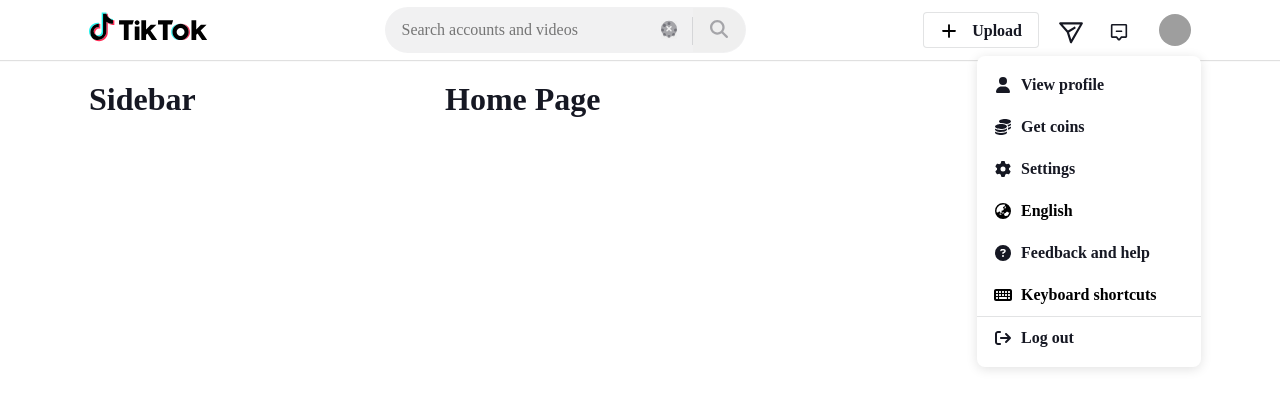
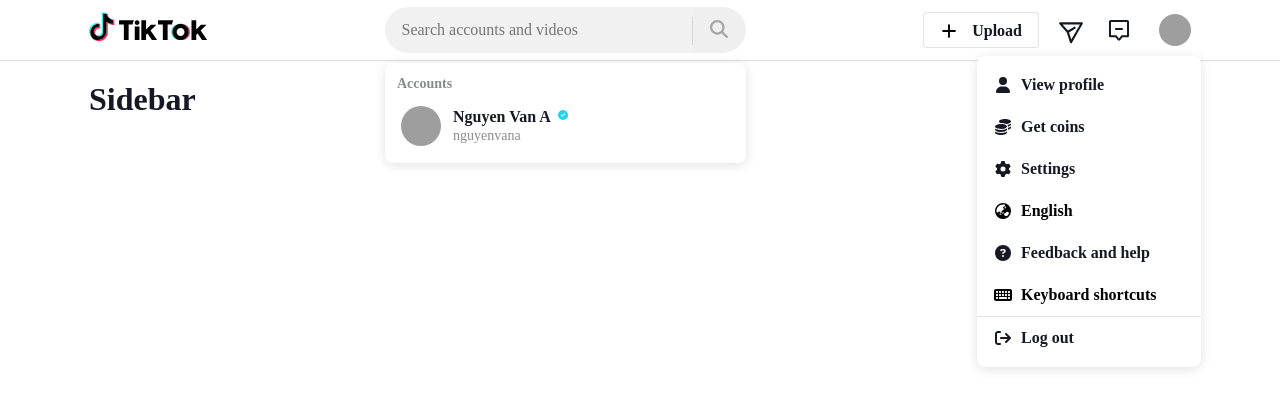
Before and after one commit to anhay1999/tiktok-ui, a React (Create React App) app: page / in a window 1280 px wide. Shown: the top 408 px of the page. Built offline with nearby package versions, Linux system fonts and the light colour scheme; grey boxes are pictures that could not be loaded; a web font is replaced by a local one.

Commit message:
SearchCom'&logic

```diff
--- a/src/components/AccountItem/index.js
+++ b/src/components/AccountItem/index.js
@@ -1,6 +1,7 @@
 import { faCheckCircle } from "@fortawesome/free-solid-svg-icons";
 import { FontAwesomeIcon } from "@fortawesome/react-fontawesome";
 import classNames from "classnames/bind";
+import Image from "~/components/Image";
 import styles from "./AccountItem.module.scss";
 
 const cx = classNames.bind(styles);
@@ -8,7 +9,7 @@
 function AccountItem() {
   return (
     <div className={cx("wrapper")}>
-      <img
+      <Image
         className={cx("avatar")}
         src="https://p16-sign-va.tiktokcdn.com/tos-useast2a-avt-0068-giso/f75993e97bd5424690cb3c702fc88b0d~c5_100x100.jpeg?x-expires=1660377600&x-signature=wXskY2kudWtXUWjrI%2BB1wuExE0M%3D"
         alt="abc"
--- a/src/components/Layout/components/Header/Header.module.scss
+++ b/src/components/Layout/components/Header/Header.module.scss
@@ -19,76 +19,7 @@
 }
 .logo {
 }
-.search,
-.search-result {
-  width: 361px;
-}
-.search {
-  position: relative;
-  height: var(--search-height);
-  padding-left: 16px;
-  background-color: rgba(22, 24, 35, 0.06);
-  border-radius: var(--search-border-radius);
-  display: flex;
-  border: 1.5px solid transparent;
-  // justify-content: center;
-
-  input {
-    height: 100%;
-    color: var(--black);
-    font-size: 1.6rem;
-    background-color: transparent;
-    caret-color: red;
-    flex: 1;
-  }
-
-  input:not(:placeholder-shown) ~ .search-btn {
-    color: rgba(22, 24, 35, 0.75);
-  }
-
-  &::after {
-    content: "";
-    position: absolute;
-    top: calc((var(--search-height) - 28px) / 2);
-    right: var(--search-button-width);
-    height: 28px;
-    background-color: rgba(22, 24, 35, 0.12);
-    width: 1px;
-  }
-  &:focus-within {
-    border-color: rgba(22, 24, 35, 0.2);
-  }
-}
-.clear,
-.loading {
-  position: absolute;
-  right: calc(var(--search-button-width) + 16px);
-  top: 50%;
-  transform: translateY(-50%);
-  color: rgba(22, 24, 35, 0.34);
-}
-.search-btn {
-  width: var(--search-button-width);
-  height: 100%;
-  border-top-right-radius: var(--search-border-radius);
-  border-bottom-right-radius: var(--search-border-radius);
-  font-size: 1.8rem;
-  color: rgba(22, 24, 35, 0.34);
-
-  &:hover {
-    cursor: pointer;
-    background-color: rgba(22, 24, 35, 0.03);
-  }
-  &:active {
-    background-color: rgba(22, 24, 35, 0.06);
-  }
-}
-.search-title {
-  color: rgba(22, 24, 35, 0.5);
-  padding: 5px 12px;
-  font-size: 14px;
-  font-weight: 600;
-}
+// search
 .plus-icon {
   margin-right: 8px;
 }
@@ -130,6 +61,9 @@
   margin-left: 16px;
   cursor: pointer;
 }
+.inbox {
+  padding: 0;
+}
 .user-avatar {
   border-radius: 50%;
   width: 32px;
--- a/src/components/Layout/components/Header/index.js
+++ b/src/components/Layout/components/Header/index.js
@@ -2,30 +2,22 @@
 import styles from "./Header.module.scss";
 import images from "~/assets/images";
 import Tippy from "@tippyjs/react";
-import Headeless from "@tippyjs/react/headless";
 import "tippy.js/dist/tippy.css"; // optional
 import { FontAwesomeIcon } from "@fortawesome/react-fontawesome";
 import {
   faCircleQuestion,
-  faCircleXmark,
   faCoins,
   faEarthAsia,
   faEllipsisVertical,
   faGear,
   faKeyboard,
-  faMagnifyingGlass,
-  faMessage,
-  faPaperPlane,
   faSignOut,
-  faSpinner,
   faUser,
 } from "@fortawesome/free-solid-svg-icons";
-import { useEffect, useState } from "react";
-import { Wrapper as PopperWrapper } from "~/components/Popper";
-import AccountItem from "~/components/AccountItem";
 import Button from "~/components/Button";
 import Menu from "~/components/Popper/Menu";
 import Image from "~/components/Image";
+import Search from "../Search";
 const cx = classNames.bind(styles);
 const MENU_ITEMS = [
   {
@@ -56,13 +48,8 @@
   },
 ];
 function Header() {
-  const [searchResult, setSearchResult] = useState([]);
   const currentUser = true;
-  useEffect(() => {
-    setTimeout(() => {
-      // setSearchResult(["a", "b"]);
-    }, 0);
-  });
+
   const handleMenuChange = (menuItem) => {
     //handle
     console.log(menuItem);
@@ -94,36 +81,13 @@
   return (
     <header className={cx("wrapper")}>
       <div className={cx("inner")}>
+        {/* logo */}
         <div className={cx("logo")}>
           <img src={images.logo} alt="tiktok" />
         </div>
-        <Headeless
-          interactive={true}
-          visible={searchResult.length > 0}
-          render={(attrs) => (
-            <div className={cx("search-result")} tabIndex="-1" {...attrs}>
-              <PopperWrapper>
-                <h4 className={cx("search-title")}>Accounts</h4>
-                <AccountItem />
-              </PopperWrapper>
-            </div>
-          )}
-        >
-          <div className={cx("search")}>
-            <input
-              placeholder="Search accounts and videos"
-              spellCheck={false}
-            />
-            <button className={cx("clear")}>
-              <FontAwesomeIcon icon={faCircleXmark} />
-            </button>
-            <FontAwesomeIcon className={cx("loading")} icon={faSpinner} />
-
-            <button className={cx("search-btn")}>
-              <FontAwesomeIcon icon={faMagnifyingGlass} />
-            </button>
-          </div>
-        </Headeless>
+        {/* search */}
+        <Search />
+        {/* Action */}
         <div className={cx("actions")}>
           <Button text>
             <span>
@@ -141,7 +105,7 @@
                 </button>
               </Tippy>
               <Tippy content="Inbox" placement="bottom">
-                <button className={cx("action-btn")}>
+                <button className={cx("action-btn", "inbox")}>
                   {/* <FontAwesomeIcon icon={faMessage} /> */}
                   {images.inbox()}
                 </button>
--- /dev/null
+++ b/src/components/Layout/components/Search/Search.module.scss
@@ -0,0 +1,71 @@
+.search,
+.search-result {
+  width: 361px;
+}
+.search {
+  position: relative;
+  height: var(--search-height);
+  padding-left: 16px;
+  background-color: rgba(22, 24, 35, 0.06);
+  border-radius: var(--search-border-radius);
+  display: flex;
+  border: 1.5px solid transparent;
+  // justify-content: center;
+
+  input {
+    height: 100%;
+    color: var(--black);
+    font-size: 1.6rem;
+    background-color: transparent;
+    caret-color: red;
+    flex: 1;
+  }
+
+  input:not(:placeholder-shown) ~ .search-btn {
+    color: rgba(22, 24, 35, 0.75);
+  }
+
+  &::after {
+    content: "";
+    position: absolute;
+    top: calc((var(--search-height) - 28px) / 2);
+    right: var(--search-button-width);
+    height: 28px;
+    background-color: rgba(22, 24, 35, 0.12);
+    width: 1px;
+  }
+  &:focus-within {
+    border-color: rgba(22, 24, 35, 0.2);
+  }
+}
+.clear,
+.loading {
+  position: absolute;
+  right: calc(var(--search-button-width) + 16px);
+  top: 50%;
+  transform: translateY(-50%);
+  color: rgba(22, 24, 35, 0.34);
+  //cursor: alias;
+}
+.search-btn {
+  width: var(--search-button-width);
+  height: 100%;
+  border-top-right-radius: var(--search-border-radius);
+  border-bottom-right-radius: var(--search-border-radius);
+  font-size: 1.8rem;
+  color: rgba(22, 24, 35, 0.34);
+
+  &:hover {
+    cursor: pointer;
+    background-color: rgba(22, 24, 35, 0.03);
+  }
+  &:active {
+    background-color: rgba(22, 24, 35, 0.06);
+  }
+}
+.search-title {
+  color: rgba(22, 24, 35, 0.5);
+  padding: 5px 12px;
+  font-size: 14px;
+  font-weight: 600;
+}
--- /dev/null
+++ b/src/components/Layout/components/Search/index.js
@@ -0,0 +1,77 @@
+import { FontAwesomeIcon } from "@fortawesome/react-fontawesome";
+import {
+  faCircleXmark,
+  faMagnifyingGlass,
+} from "@fortawesome/free-solid-svg-icons";
+import { Wrapper as PopperWrapper } from "~/components/Popper";
+import AccountItem from "~/components/AccountItem";
+import Headeless from "@tippyjs/react/headless";
+import classNames from "classnames/bind";
+import styles from "./Search.module.scss";
+import { useEffect, useState, useRef } from "react";
+const cx = classNames.bind(styles);
+function Search() {
+  const [searchValue, setSearchValue] = useState("");
+  const [searchResult, setSearchResult] = useState([]);
+  const [showResult, setShowResult] = useState(true);
+
+  const inputRef = useRef();
+
+  useEffect(() => {
+    setTimeout(() => {
+      setSearchResult(["a", "b"]);
+    }, 0);
+  }, []);
+  const handleHideResult = () => {
+    setShowResult(false);
+  };
+  return (
+    <div>
+      <Headeless
+        interactive={true}
+        visible={showResult && searchResult.length > 0}
+        render={(attrs) => (
+          <div className={cx("search-result")} tabIndex="-1" {...attrs}>
+            <PopperWrapper>
+              <h4 className={cx("search-title")}>Accounts</h4>
+              <AccountItem />
+            </PopperWrapper>
+          </div>
+        )}
+        onClickOutside={handleHideResult}
+      >
+        <div className={cx("search")}>
+          <input
+            ref={inputRef}
+            value={searchValue}
+            placeholder="Search accounts and videos"
+            spellCheck={false}
+            onChange={(e) => setSearchValue(e.target.value)}
+            onFocus={() => {
+              setShowResult(true);
+            }}
+          />
+          {!!searchValue && (
+            <button
+              className={cx("clear")}
+              onClick={() => {
+                setSearchValue("");
+                setSearchResult([]);
+                inputRef.current.focus();
+              }}
+            >
+              <FontAwesomeIcon icon={faCircleXmark} />
+            </button>
+          )}
+          {/* <FontAwesomeIcon className={cx("loading")} icon={faSpinner} /> */}
+
+          <button className={cx("search-btn")}>
+            <FontAwesomeIcon icon={faMagnifyingGlass} />
+          </button>
+        </div>
+      </Headeless>
+    </div>
+  );
+}
+
+export default Search;
```
Also changed, not shown: 1 other file (tests, documents, lock files or other folders).
